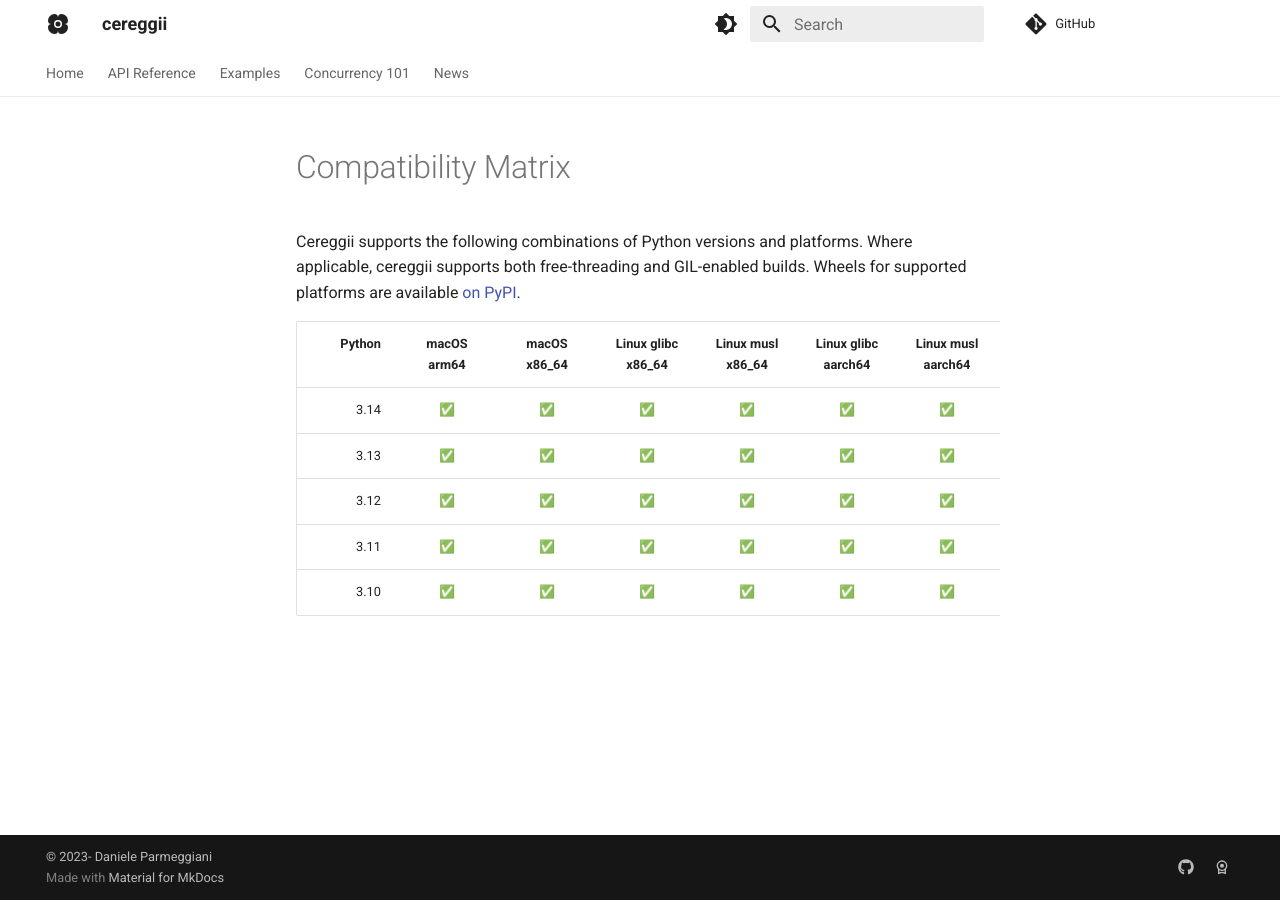
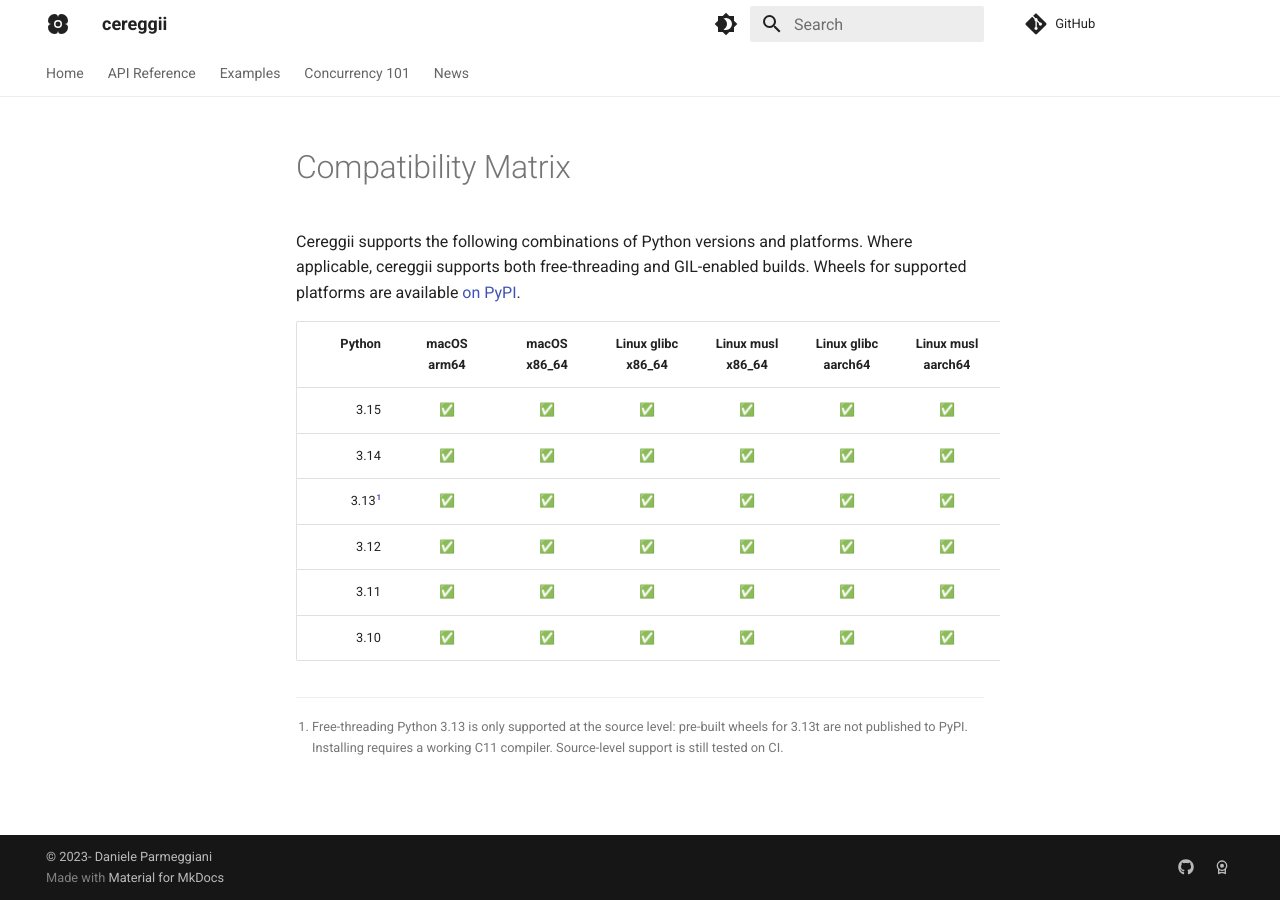
Before and after one commit to dpdani/cereggii, an MkDocs documentation site: the page built from docs/compatibility.md, in a window 1280 px wide. Built offline with MkDocs 1.6.1 and Material for MkDocs 9.7.7, drawn with Linux system fonts in a browser that asks for light colours; plug-ins that fetch from the network failed and are left out; comment, search, counter and statistics services are not loaded; the version menu is left out.

Commit message:
Add support for Python 3.15 (#159)

```diff
--- a/docs/compatibility.md
+++ b/docs/compatibility.md
@@ -6,8 +6,13 @@
 
 |   Python | macOS arm64 | macOS x86_64 | Linux glibc x86_64 | Linux musl x86_64 | Linux glibc aarch64 | Linux musl aarch64 | Windows x86_64 | Windows arm64 | Windows i686 | Linux armv7l | Linux ppc64le | Linux s390x | FreeBSD x86_64 | Android x86_64 | Android aarch64 | WASI | Emscripten | iOS device | iOS simulator |
 |---------:|:-----------:|:------------:|:------------------:|:-----------------:|:-------------------:|:------------------:|:--------------:|:-------------:|:------------:|:------------:|:-------------:|:-----------:|:--------------:|:--------------:|:---------------:|:----:|:----------:|:----------:|:-------------:|
-|     3.14 |      ✅      |      ✅       |         ✅          |         ✅         |          ✅          |         ✅          |       ✅        |       ✅       |              |              |               |             |                |                |                 |      |            |            |               |
-|     3.13 |      ✅      |      ✅       |         ✅          |         ✅         |          ✅          |         ✅          |       ✅        |       ✅       |              |              |               |             |                |                |                 |      |            |            |               |
-|     3.12 |      ✅      |      ✅       |         ✅          |         ✅         |          ✅          |         ✅          |       ✅        |       ✅       |              |              |               |             |                |                |                 |      |            |            |               |
-|     3.11 |      ✅      |      ✅       |         ✅          |         ✅         |          ✅          |         ✅          |       ✅        |       ✅       |              |              |               |             |                |                |                 |      |            |            |               |
-|     3.10 |      ✅      |      ✅       |         ✅          |         ✅         |          ✅          |         ✅          |       ✅        |               |              |              |               |             |                |                |                 |      |            |            |               |
+|     3.15 |     ✅      |      ✅      |         ✅         |        ✅         |         ✅          |         ✅         |       ✅       |      ✅       |              |              |               |             |                |                |                 |      |            |            |               |
+|     3.14 |     ✅      |      ✅      |         ✅         |        ✅         |         ✅          |         ✅         |       ✅       |      ✅       |              |              |               |             |                |                |                 |      |            |            |               |
+| 3.13[^1] |     ✅      |      ✅      |         ✅         |        ✅         |         ✅          |         ✅         |       ✅       |      ✅       |              |              |               |             |                |                |                 |      |            |            |               |
+|     3.12 |     ✅      |      ✅      |         ✅         |        ✅         |         ✅          |         ✅         |       ✅       |      ✅       |              |              |               |             |                |                |                 |      |            |            |               |
+|     3.11 |     ✅      |      ✅      |         ✅         |        ✅         |         ✅          |         ✅         |       ✅       |      ✅       |              |              |               |             |                |                |                 |      |            |            |               |
+|     3.10 |     ✅      |      ✅      |         ✅         |        ✅         |         ✅          |         ✅         |       ✅       |               |              |              |               |             |                |                |                 |      |            |            |               |
+
+[^1]: Free-threading Python 3.13 is only supported at the source level: pre-built
+    wheels for 3.13t are not published to PyPI. Installing requires a
+    working C11 compiler. Source-level support is still tested on CI.
--- a/pyproject.toml
+++ b/pyproject.toml
@@ -25,6 +25,7 @@
   "Programming Language :: Python :: 3.12",
   "Programming Language :: Python :: 3.13",
   "Programming Language :: Python :: 3.14",
+  "Programming Language :: Python :: 3.15",
   "Programming Language :: Python :: Implementation :: CPython",
   "Programming Language :: Python :: Free Threading :: 4 - Resilient",
   "Operating System :: OS Independent",
```
Also changed, not shown: 3 other files.
